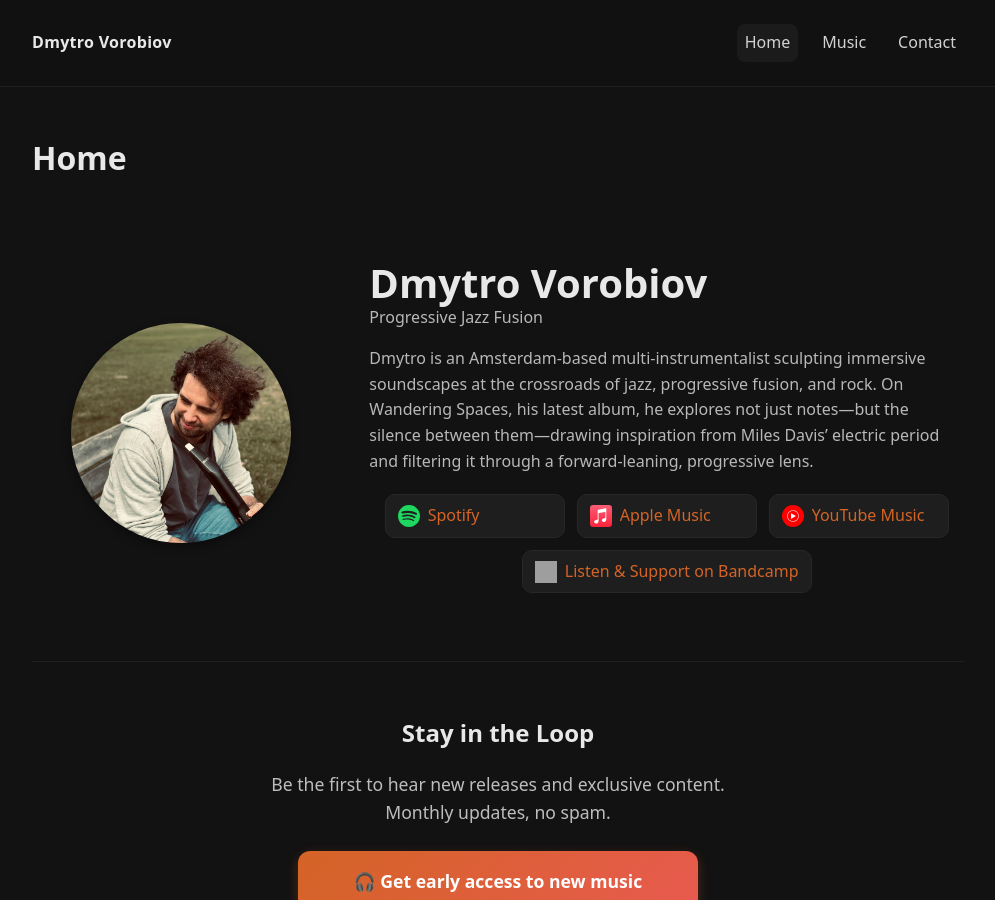
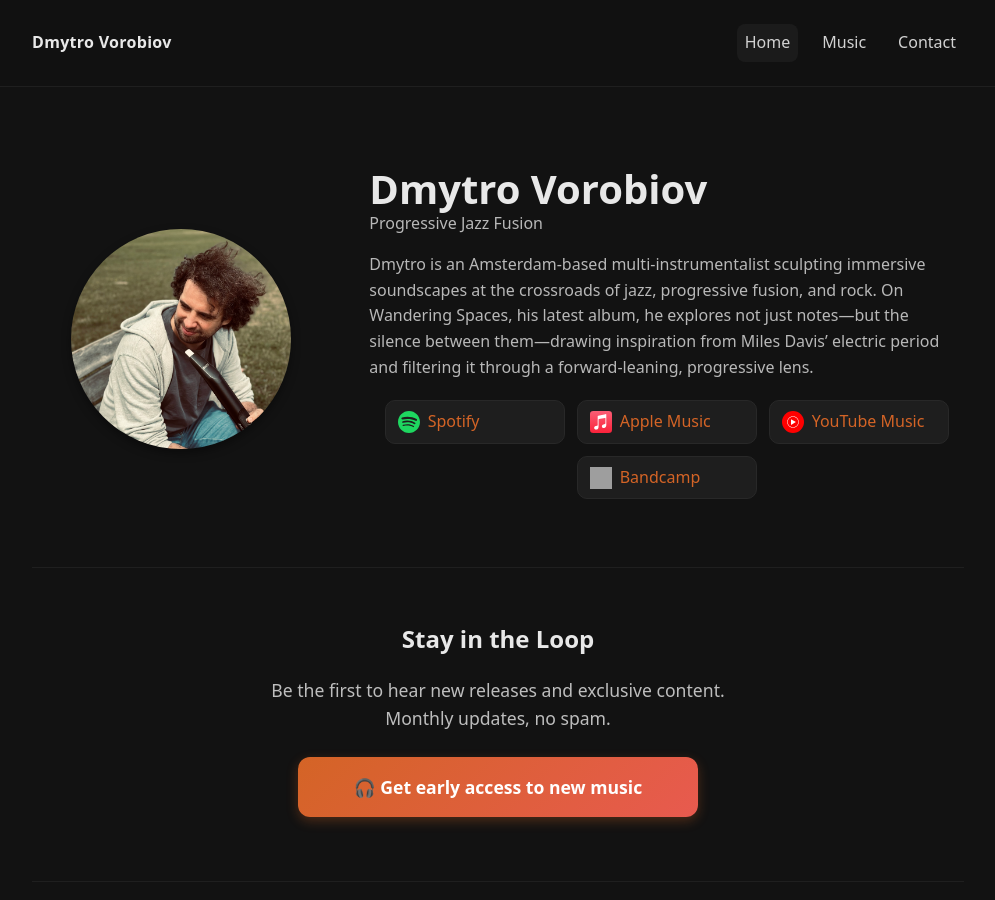
Before and after one commit to dvor/dvor.github.io, a Jekyll site: the page built from index.md, in a window 1280 px wide and 900 px high. Shown: the whole window, without its empty margins (142-1137 px from the left). Built offline with Jekyll 4.4.1, drawn with Linux system fonts in a browser that asks for light colours; grey boxes are pictures that could not be loaded.

Commit message:
renaming a bit

```diff
--- a/_includes/streaming-links.html
+++ b/_includes/streaming-links.html
@@ -35,7 +35,7 @@
     {% if bandcamp %}
     <a class="badge badge--bandcamp" href="{{ bandcamp.url }}">
       <img alt="Bandcamp" src="{{ '/assets/icons/bandcamp.svg' | relative_url }}">
-      <span>Listen & Support on Bandcamp</span>
+      <span>Bandcamp</span>
     </a>
     {% endif %}
   </div>
@@ -65,7 +65,7 @@
     {% if bandcamp %}
     <a href="{{ bandcamp.url }}" class="go-link bandcamp">
       <img src="{{ '/assets/icons/bandcamp.svg' | relative_url }}" alt="Bandcamp">
-      <span>Listen & Support on Bandcamp</span>
+      <span>Bandcamp</span>
     </a>
     {% endif %}
   </div>
--- a/index.md
+++ b/index.md
@@ -1,6 +1,5 @@
 ---
 layout: default
-title: Home
 ---
 
 <section class="section hero hero-grid">
```
Also changed, not shown: SPECIFICATION.md (+1 -1 lines).
